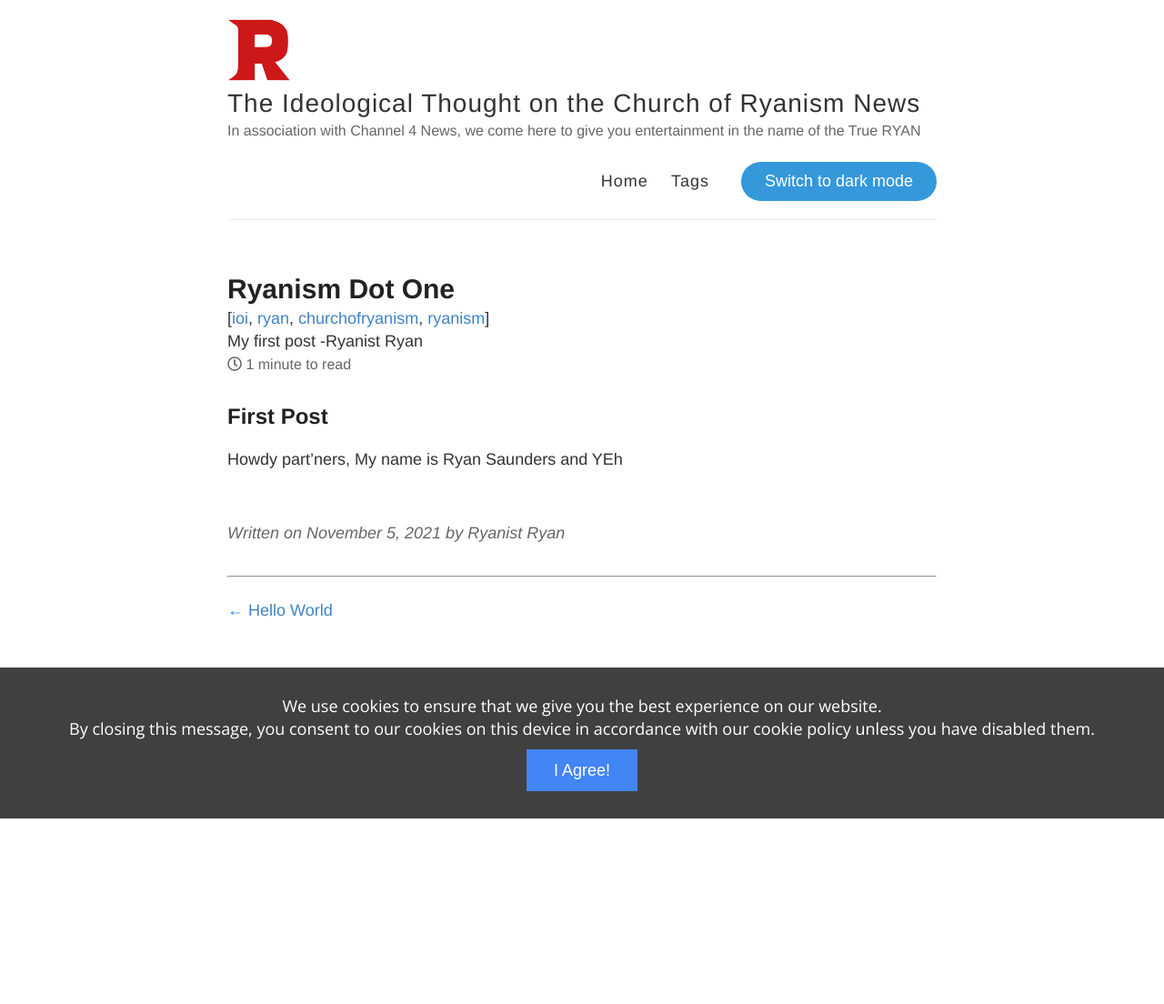
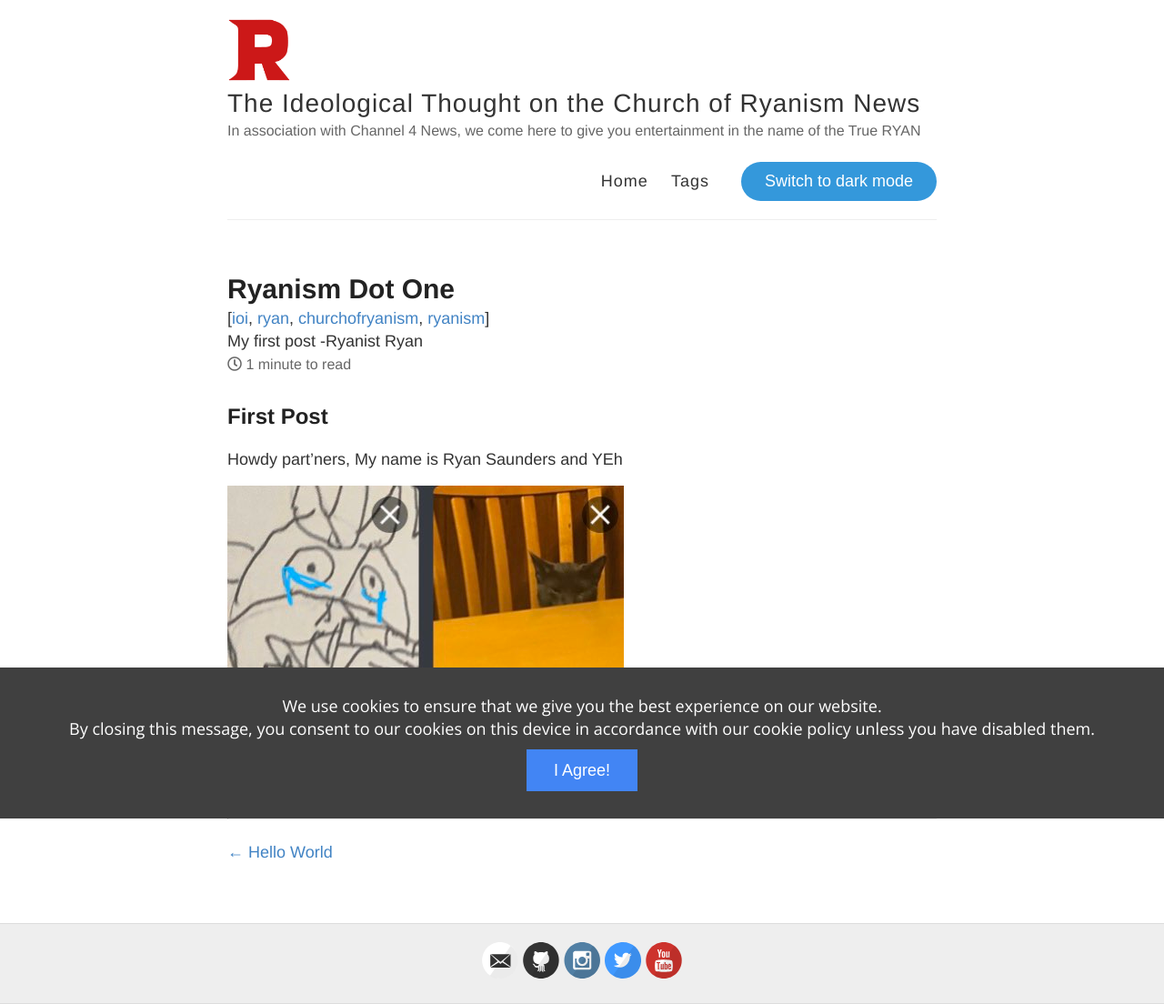
Before and after one commit to churchofryanism/blog.ryanism.org, a Jekyll site: the page built from _posts/2021-11-5-Ryanism-dot-one.md, in a window 1280 px wide. Shown: the whole page at 91% size. Built offline with Jekyll 4.4.1, drawn with Linux system fonts in a browser that asks for light colours; comment, search, counter and statistics services are not loaded; before the commit the page ends 900 px from its top, so only the background shows below that.

Commit message:
Update 2021-11-5-Ryanism-dot-one.md

```diff
--- a/_posts/2021-11-5-Ryanism-dot-one.md
+++ b/_posts/2021-11-5-Ryanism-dot-one.md
@@ -10,4 +10,4 @@ tags: [ioi, ryan, churchofryanism, ryanism]
 ## **First Post**
 Howdy part'ners, My name is Ryan Saunders and YEh
 
-![](../images/2021/memecat.jpg)
+![](/images/2021/memecat.jpg)
```
